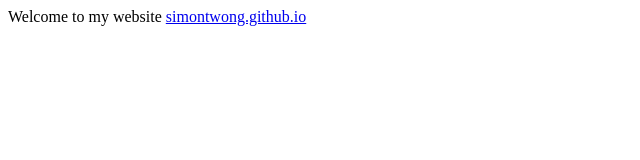
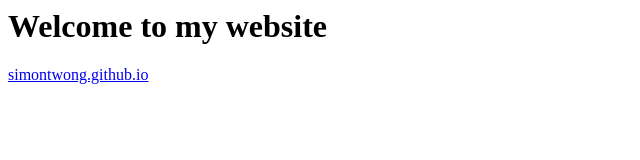
Before and after one commit to simontwong/simontwong.github.io, a plain HTML site: page index.html in a window 1280 px wide. Shown: the whole page, without its empty margins (0-640 px from the left). Drawn offline with Linux system fonts and the light colour scheme.

Commit message:
Update index.html

```diff
--- a/index.html
+++ b/index.html
@@ -1,4 +1,7 @@
-<p>Welcome to my website
+<html><h1>Welcome to my website</h1>
+
 <a href="http://simontwong.github.io">simontwong.github.io</a>
 
-</p>
+
+
+</html>
```
